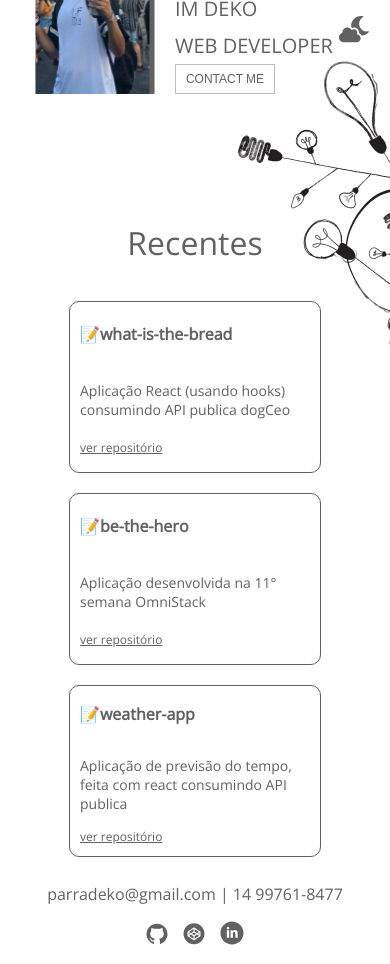
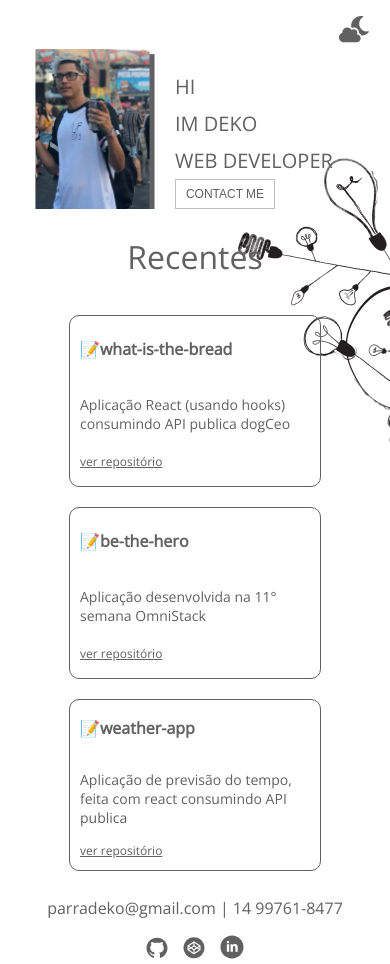
Before and after one commit to dericparra/dericparra.github.io, a React (Create React App) app: page / in a window 390 px wide. Built offline with nearby package versions, Linux system fonts and the light colour scheme.

Commit message:
responsive fix

```diff
--- a/src/components/Footer/styles.js
+++ b/src/components/Footer/styles.js
@@ -7,7 +7,6 @@ export const Section = styled.section`
   flex-direction: column;
   align-items: center;
   justify-content: flex-end;
-  }
 `;
 
 export const A = styled.a`
--- a/src/components/Hero/styles.js
+++ b/src/components/Hero/styles.js
@@ -32,6 +32,7 @@ export const Section = styled.section`
     max-width: 320px;
     max-height: 160px;
     align-self: center;
+    margin: 20vh 0 0 0;
   }
 `;
 
--- a/src/styles.js
+++ b/src/styles.js
@@ -4,7 +4,7 @@ import bottom from '../src/components/imgs/bgBottom.png';
 import bgMobile from '../src/components/imgs/bgMobile.png';
 
 export const Div = styled.div`
-  height: 100%;
+  height: 100vh;
   width: 100vw;
   display: flex;
   flex-direction: column;
@@ -15,7 +15,7 @@ export const Div = styled.div`
     height: 100%;
     background-image: url(${bgMobile});
     background-repeat: no-repeat;
-    background-position: right top 100px;
+    background-position: right top 25vh;
   }
 `;
 
```
Also changed, not shown: 1 other file (tests, documents, lock files or other folders).
